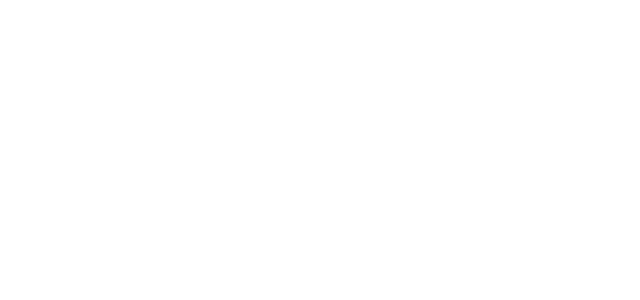
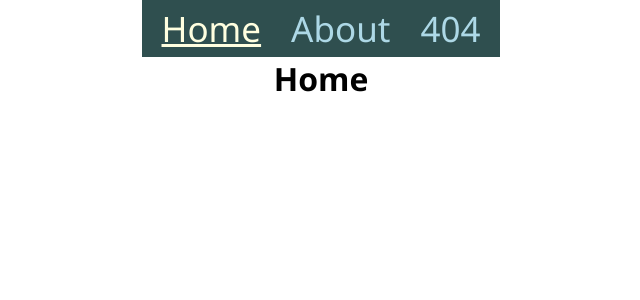
Before and after one commit to Gregory-Vinokur/React2023Q1, a React (Vite) app: page / in a window 1280 px wide. Shown: the top 300 px of the page, without its empty margins (319-959 px from the left). Built offline with nearby package versions, Linux system fonts and the light colour scheme.

Commit message:
feat: add routing and redirect to 404 page

```diff
--- a/package.json
+++ b/package.json
@@ -11,7 +11,8 @@
   },
   "dependencies": {
     "react": "^18.2.0",
-    "react-dom": "^18.2.0"
+    "react-dom": "^18.2.0",
+    "react-router-dom": "^6.9.0"
   },
   "devDependencies": {
     "@types/node": "^18.15.3",
--- a/src/App.css
+++ b/src/App.css
@@ -1,3 +1,25 @@
 .App {
   text-align: center;
 }
+
+.active {
+  color: lightyellow;
+  text-decoration: underline;
+}
+
+a {
+  color: lightblue;
+  font-size: 35px;
+  text-decoration: none;
+}
+
+nav {
+  background-color: darkslategray;
+  padding: 5px;
+  width: fit-content;
+  margin: 0 auto;
+}
+
+nav a {
+  margin: 15px;
+}
--- a/src/App.tsx
+++ b/src/App.tsx
@@ -1,8 +1,28 @@
+import React, { Component } from 'react';
+import { BrowserRouter, Route, Routes, Navigate } from 'react-router-dom';
 import './App.css';
-import React from 'react';
+import Home from './components/Home';
+import About from './components/About';
+import NotFound from './components/NotFound';
+import MainLayout from './layouts/MainLayout';
 
-function App() {
-  return <div className="App"></div>;
+class App extends Component {
+  render() {
+    return (
+      <BrowserRouter>
+        <div className="App">
+          <Routes>
+            <Route path="/" element={<MainLayout />}>
+              <Route index element={<Home />} />
+              <Route path="about" element={<About />} />
+              <Route path="/404" element={<NotFound />} />
+              <Route path="*" element={<Navigate to="/404" replace />} />
+            </Route>
+          </Routes>
+        </div>
+      </BrowserRouter>
+    );
+  }
 }
 
 export default App;
--- /dev/null
+++ b/src/components/About.tsx
@@ -0,0 +1,9 @@
+import React, { Component } from 'react';
+
+class About extends Component {
+  render() {
+    return <h1>About</h1>;
+  }
+}
+
+export default About;
--- /dev/null
+++ b/src/components/Home.tsx
@@ -0,0 +1,9 @@
+import React, { Component } from 'react';
+
+class Home extends Component {
+  render() {
+    return <h1>Home</h1>;
+  }
+}
+
+export default Home;
--- /dev/null
+++ b/src/components/Menu.tsx
@@ -0,0 +1,18 @@
+import React, { Component } from 'react';
+import { NavLink } from 'react-router-dom';
+
+class Menu extends Component {
+  render() {
+    return (
+      <nav>
+        <NavLink to="." end>
+          Home
+        </NavLink>
+        <NavLink to="about">About</NavLink>
+        <NavLink to="404">404</NavLink>
+      </nav>
+    );
+  }
+}
+
+export default Menu;
--- /dev/null
+++ b/src/components/NotFound.tsx
@@ -0,0 +1,9 @@
+import React, { Component } from 'react';
+
+class NotFound extends Component {
+  render() {
+    return <h1>Not found</h1>;
+  }
+}
+
+export default NotFound;
--- /dev/null
+++ b/src/layouts/MainLayout.tsx
@@ -0,0 +1,16 @@
+import React, { Component } from 'react';
+import { Outlet } from 'react-router-dom';
+import Menu from './../components/Menu';
+
+class MainLayout extends Component {
+  render() {
+    return (
+      <>
+        <Menu />
+        <Outlet />
+      </>
+    );
+  }
+}
+
+export default MainLayout;
```
Also changed, not shown: 1 other file (tests, documents, lock files or other folders).
